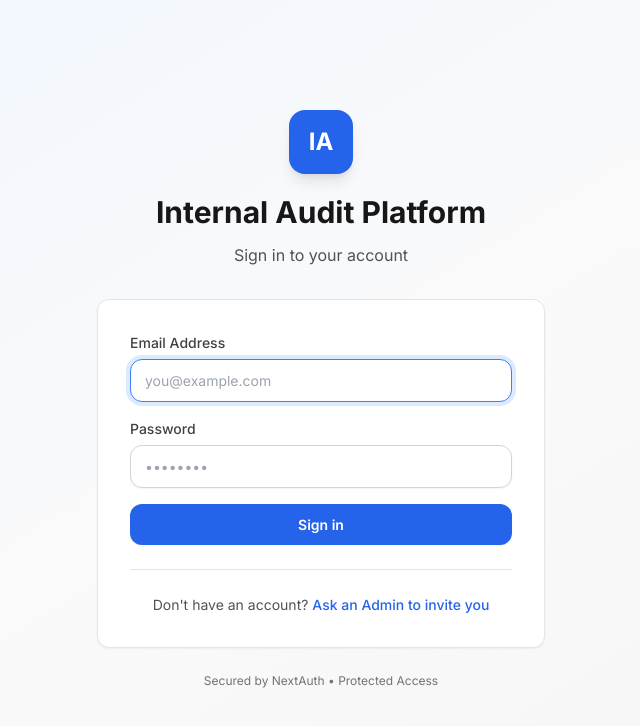
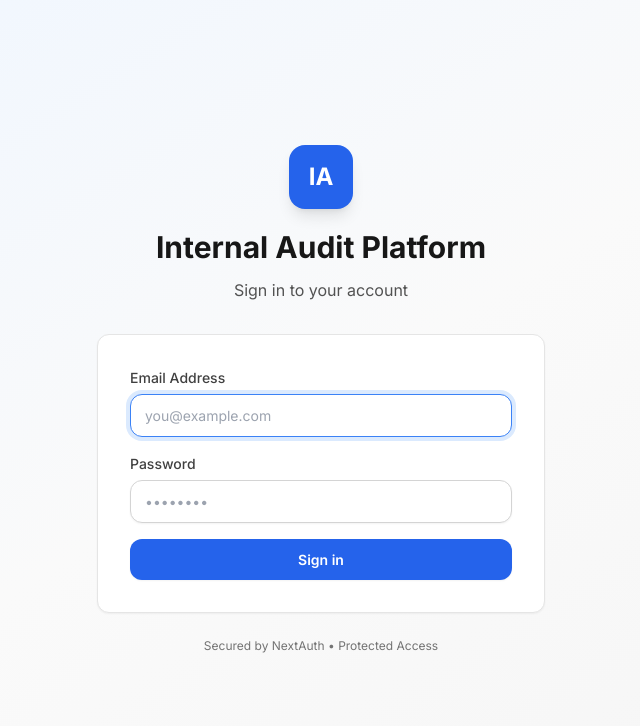
Before and after one commit to vandit-hub/audit-platform, a Next.js app: page /login in a window 1280 px wide. Shown: the top 726 px of the page, without its empty margins (319-959 px from the left). Built offline with nearby package versions, Linux system fonts and the light colour scheme; no server answers.

Commit message:
fix: Login page/incorrect error fixed

```diff
--- a/src/app/(auth)/login/page.tsx
+++ b/src/app/(auth)/login/page.tsx
@@ -19,13 +19,22 @@ export default function LoginPage() {
     e.preventDefault();
     setError(null);
     setIsLoading(true);
+    try {
       const res = await signIn("credentials", {
         email,
         password,
+        redirect: false,
         callbackUrl: "/"
       });
-    if ((res as any)?.error) {
+      if (res?.error) {
         setError("Invalid email or password");
+        setIsLoading(false);
+      } else if (res?.ok) {
+        // Redirect manually on success
+        window.location.href = "/";
+      }
+    } catch (err) {
+      setError("An error occurred. Please try again.");
       setIsLoading(false);
     }
   }
@@ -83,15 +92,6 @@ export default function LoginPage() {
               {isLoading ? "Signing in..." : "Sign in"}
             </Button>
           </form>
-
-          <div className="mt-6 pt-6 border-t border-neutral-200">
-            <p className="text-sm text-neutral-600 text-center">
-              Don't have an account?{" "}
-              <span className="text-primary-600 font-medium">
-                Ask an Admin to invite you
-              </span>
-            </p>
-          </div>
         </Card>
 
         <p className="text-center text-xs text-neutral-500 mt-6">
```
Lines whose indentation alone changed are shown as unchanged.
